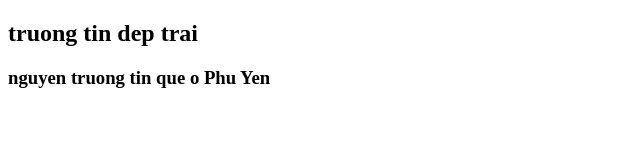
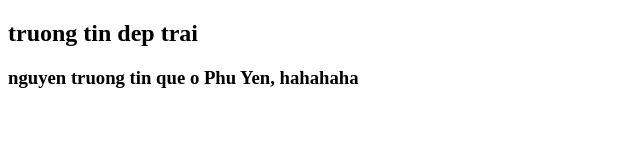
Before and after one commit to truongtin1515/github5, a plain HTML site: page code.html in a window 1280 px wide. Shown: the full height of the page, 0-640 px from the left. Drawn offline with Linux system fonts and the light colour scheme.

Commit message:
thirt commit

```diff
--- a/code.html
+++ b/code.html
@@ -7,6 +7,6 @@
 </head>
 <body>
     <h2>truong tin dep trai</h2>
-    <h3>nguyen truong tin que o Phu Yen</h3>
+    <h3>nguyen truong tin que o Phu Yen, hahahaha</h3>
 </body>
 </html>
```
